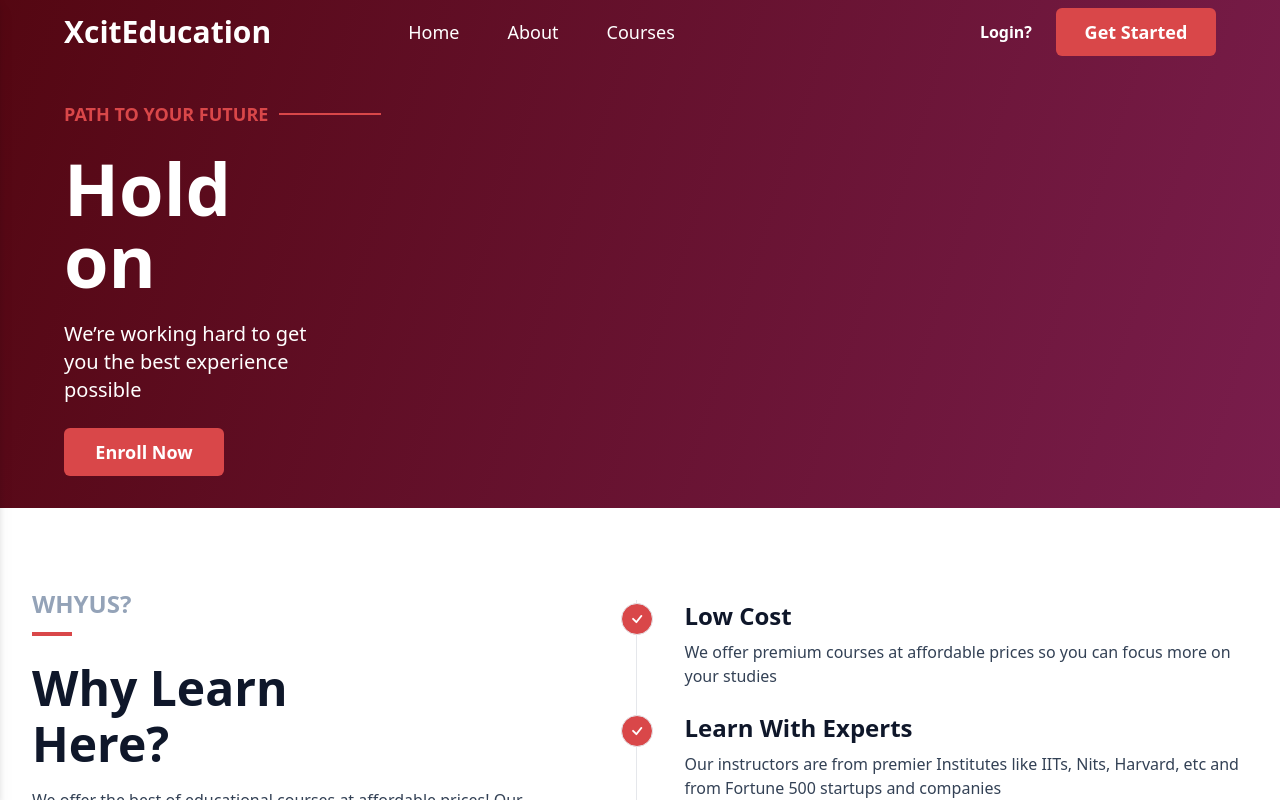
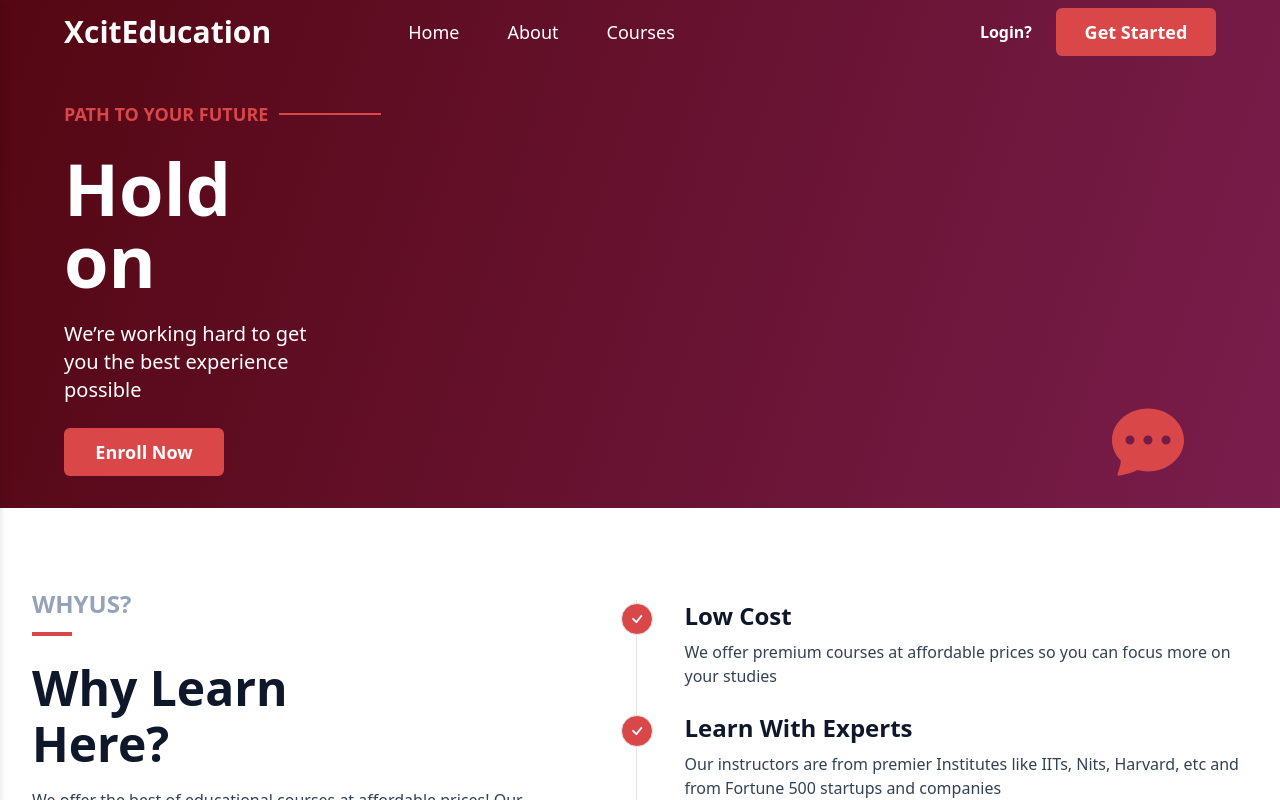
Before and after one commit to devjs1000/course-hub, a React (Vite) app: page / in a window 1280 px wide. Shown: the top 800 px of the page. Built offline with nearby package versions, Linux system fonts and the light colour scheme; no server answers.

Commit message:
chatbot ui done

```diff
--- a/src/components/header/Hero.jsx
+++ b/src/components/header/Hero.jsx
@@ -1,8 +1,10 @@
-import React from "react";
+import React, { useState } from "react";
 import Button from "../../UI/Button";
 import hero from "../../images/hero.svg";
+import { ChatDotsFill, ArrowLeft } from "react-bootstrap-icons";
 
 function Hero() {
+  const [chatbotOn, setChatbotOn] = useState(false);
   const bluePrint = {
     heading: "Hold on",
     subHeading: "We’re working hard to get you the best experience possible",
@@ -10,7 +12,7 @@ function Hero() {
   };
 
   return (
-    <section className="flex py-8 flex-col gap-2 items-center px-4 sm:px-8 md:flex-row xl:px-16">
+    <section className="flex py-8 flex-col gap-2 items-center px-4 sm:px-8 md:flex-row xl:px-16 relative">
       <div className="flex flex-col items-center lg:flex-row">
         <div className="w-full text-white  flex flex-col items-start gap-6 lg:w-[50%]">
           <h6 className="text-primary-color-light relative uppercase font-semibold text-base after:absolute after:right-[-55%] after:top-[50%] after:translate-y-[-50%] after:h-[2px] after:bg-current after:w-[50%] lg:text-lg">
@@ -26,6 +28,34 @@ function Hero() {
           <img src={hero} alt="" className="block w-full" />
         </div>
       </div>
+      {!chatbotOn && (
+        <span
+          className="absolute bottom-8 right-24 text-primary-color-light text-7xl"
+          onClick={() => setChatbotOn(true)}
+        >
+          <ChatDotsFill />
+        </span>
+      )}
+      {chatbotOn && (
+        <div className="w-[340px] h-[440px] bg-white fixed bottom-0 right-4 lg:right-16 z-[200] shadow-lg shadow-gray-700">
+          <div className="bg-primary-color-light text-white  p-4 font-bold flex">
+            <ArrowLeft
+              className="text-2xl mr-4 cursor-pointer  hover:text-gray-900"
+              onClick={() => setChatbotOn(false)}
+            />
+            <h3>Agents are online...</h3>
+            {/* message here */}
+          </div>
+          <div className="w-[340px] px-4 py-2 fixed bottom-0 bg-gray-100 border-t-4">
+            <input
+              type="text"
+              placeholder="Type a message..."
+              className="bg-transparent"
+            />
+            <button className="hidden"></button>
+          </div>
+        </div>
+      )}
     </section>
   );
 }
```
